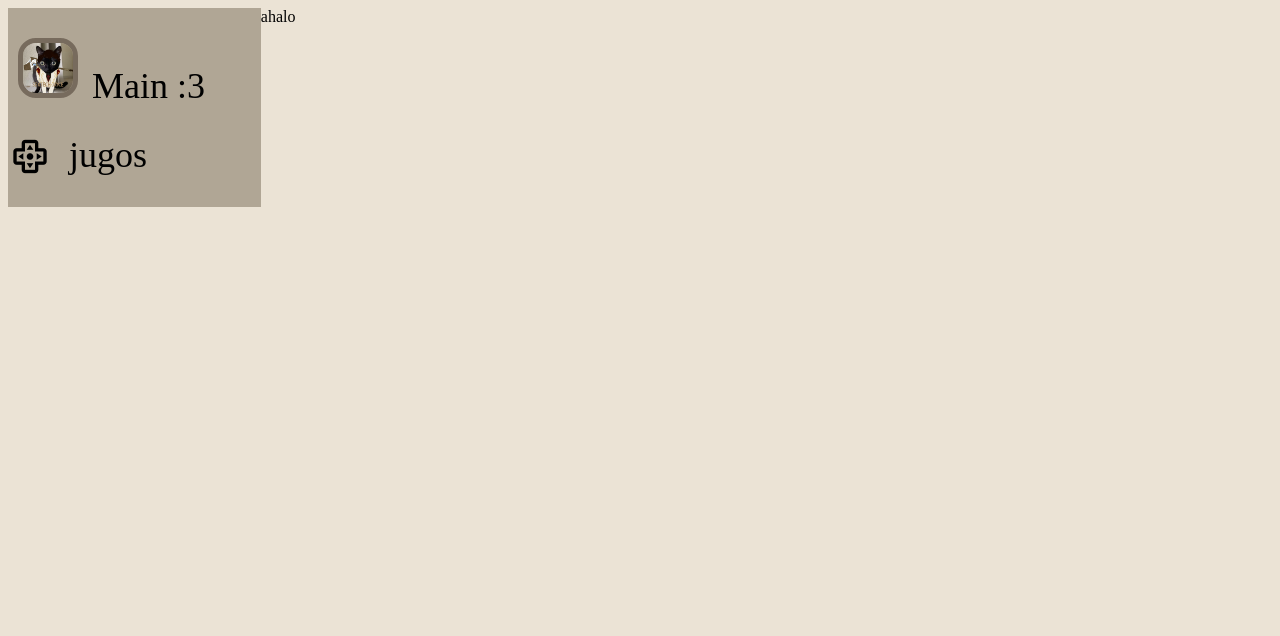
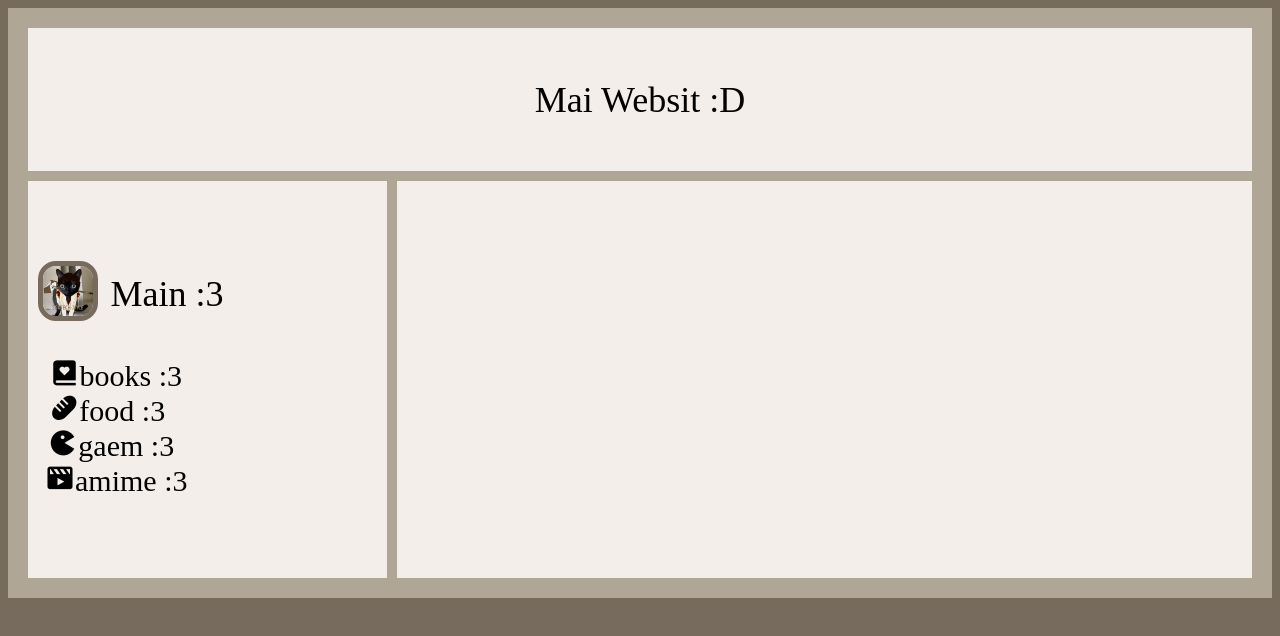
Before and after one commit to Ahlistar/ahlistar.github.io, a plain HTML site: page index.html in a window 1280 px wide. Drawn offline with nearby package versions, Linux system fonts and the light colour scheme; a web font is replaced by a local one.

Commit message:
grid done mostly :)

```diff
--- a/index.html
+++ b/index.html
@@ -1,35 +1,47 @@
 <!DOCTYPE html>
-<html lang="en">
+<html>
 <head>
-    <meta charset="UTF-8">
 <meta name="viewport" content="width=device-width, initial-scale=1.0">
+<link rel="stylesheet" href="style.css">
 <title>Lew!</title>
-    <link rel="stylesheet" href="style.css">
  <!-- ICONS -->
  <link href='https://unpkg.com/boxicons@2.1.4/css/boxicons.min.css' rel='stylesheet'>
-    <!-- ICONS -->
-    <!-- FONT -->
+ <!-- ICONS / FONT -->
  <link rel="stylesheet" href="https://fonts.googleapis.com/css2?family=Jersey+25+Charted">
  <!-- FONT -->
 </head>
-<body style="background-color: #EBE3D5;">
+<body style="background-color: #776B5D;">
 
-    <div class="container">
-
-        <div class="left-section" id="left">
+<div class="grid-container">
+    <!-- HEADER -->
+  <div class="item1">
+    <span class="head"> Mai Websit :D</span>
+  </div>
+   <!-- MENU -->
+  <div class="item2">
+        <ul style="list-style: none;">
+            <li>
                 <img src="sextech jayce.png" alt="sextech jayce" class="gatomenu">
                 <span class="mainitem"> Main :3</span>
-            <ul class="listmenu">
-
-                <li>
-                    <i class='bx bx-joystick-button icon' ><span class="menuitem" > jugos</span></i>
             </li>
-
+            <li> <p>    </p></li>
+            <li class="listmenu">
+                <i class='bx bxs-book-heart'></i><span>books :3</span>
+            </li>
+            <li class="listmenu">
+                <i class='bx bxs-baguette' style="margin-left: -17px;"></i><span>food :3</span>
+            </li>
+            <li class="listmenu">
+                <i class='bx bxs-game' style="margin-left: -9px;"></i><span>gaem :3</span>
+            </li>
+            <li class="listmenu">
+                <i class='bx bxs-movie-play' style="margin-left: 1px;"></i><span>amime :3</span>
+            </li>
         </ul>
     </div>
+   <!-- MAIN -->
+  <div class="item3">
 
-        <div class="container">
-            ahalo
 </div>
 
 </div>
--- a/style.css
+++ b/style.css
@@ -2,52 +2,70 @@
     font-family: "Jersey 25 Charted", sans-serif;
     font-weight: 400;
     font-style: normal;
-  }
+}
 
-  .gatomenu{
-    margin-left: 10px;
-    margin-top: 30px;
+.item1 { grid-area: header; }
+
+.grid-container {
+  display: grid;
+  grid-template-areas:
+    'header header header header header header'
+    'menu main main main main main'
+    'menu main main main main main';
+  gap: 10px;
+  background-color: #B0A695;
+  padding: 20px;
+}
+
+.grid-container > div {
+  background-color: #F3EEEA;
+  text-align: center;
+  padding: 50px 0;
+  font-size: 30px;
+}
+
+.head{
+    font-size: 36px;
+    vertical-align: sub ;
+    font-family: "Jersey 25 Charted";
+}
+
+/* GRID ABOVE*/
+
+body{
+    background-color: #EBE3D5;
+}
+
+.item2 {
+    grid-area: menu;
+    display: flex;
+    align-items: center;
+}
+
+.item3 {
+    grid-area: main;
+    display: flex;
+    align-items: center;
+    width: auto;
+    background-color: #EBE3D5;
+}
+
+.gatomenu {
+    margin-left: -30px;
+    margin-right: 5px;
     width: 50px;
+    height: auto;
     border-radius: 30%;
     border: 5px solid #776B5D;
 }
 
 .mainitem{
     font-size: 36px;
-    margin-left: 10px;
-    margin-top: -10px;
+    vertical-align: 15px;
     font-family: "Jersey 25 Charted";
 }
 
-.container {
-    display: flex;
-}
-
-.container {
-    background-color: #EBE3D5;
-}
-
-.left-section {
-    background-color: #B0A695;
-    float: left;
-    width: 20%;
-    height: 100%;
-}
-
-.icon{
-    font-size: 40px;
-    vertical-align: middle;
-}
-
 .listmenu{
-    list-style-type: none;
-    margin-left: -38px;
-    font-size: 30px ;
-}
-.menuitem{
-    font-size: 36px;
-    vertical-align: top;
-    margin-left: 10px;
-    align-items: center;
+    margin-left: -60px;
     font-family: "Jersey 25 Charted";
 }
```
Lines whose indentation alone changed are shown as unchanged.
